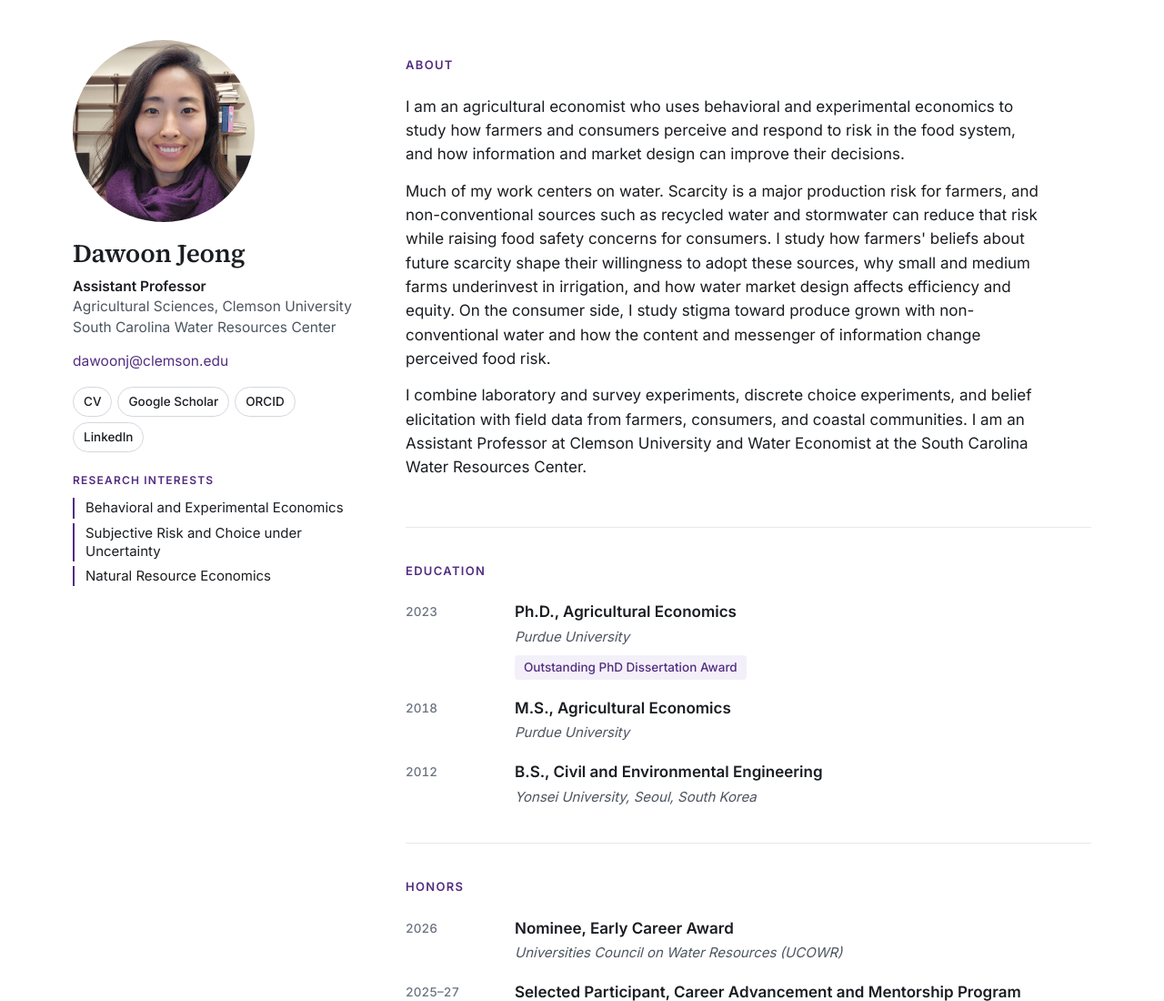
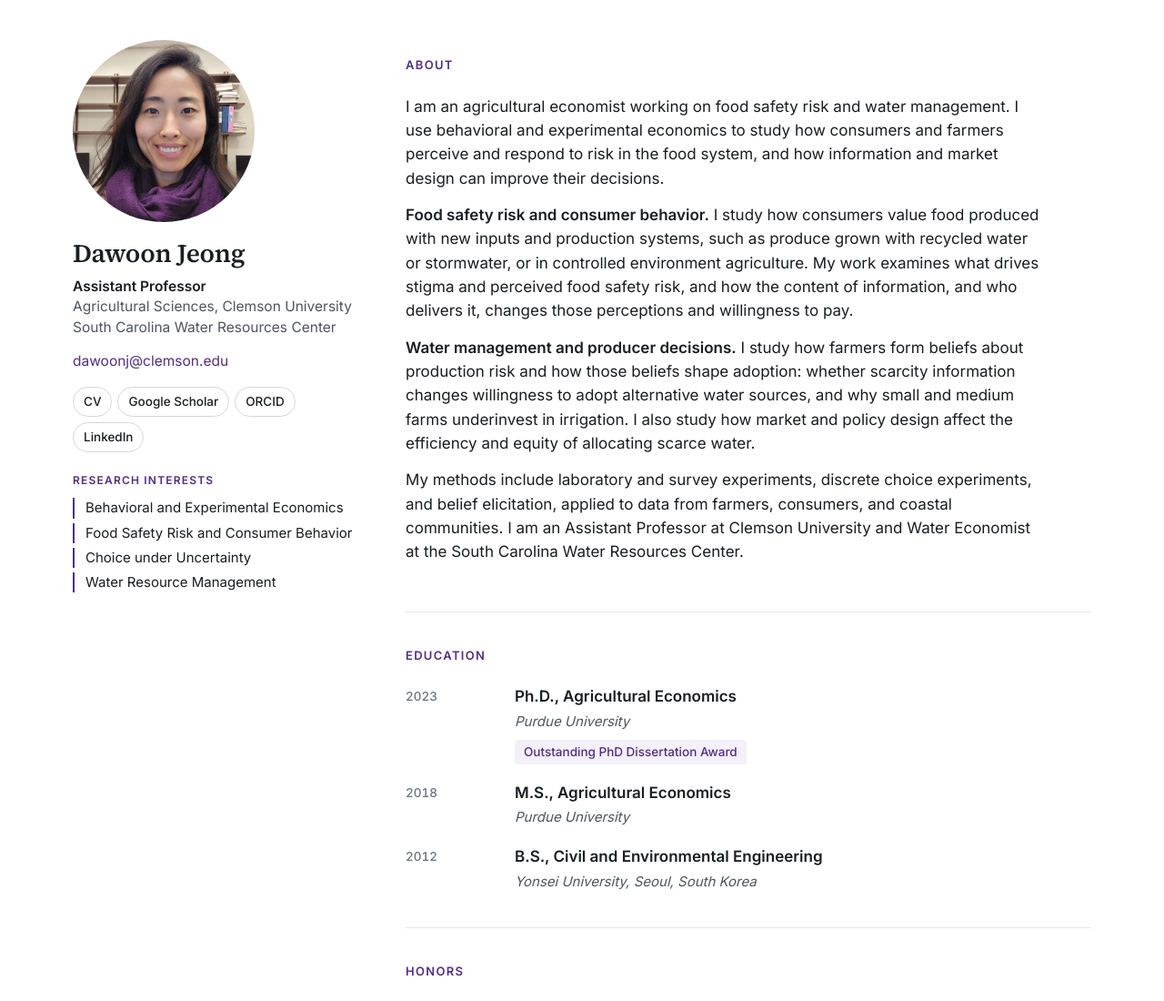
Before and after one commit to dawoon113/dawoon113.github.io, a plain HTML site: page index.html in a window 1280 px wide. Shown: the top 1100 px of the page at 91% size. Drawn offline with Linux system fonts and the light colour scheme.

Commit message:
Add files via upload

```diff
--- a/index.html
+++ b/index.html
@@ -4,7 +4,7 @@
 <meta charset="utf-8">
 <meta name="viewport" content="width=device-width, initial-scale=1">
 <title>Dawoon Jeong</title>
-<meta name="description" content="Dawoon Jeong — Assistant Professor of Agricultural Economics, Clemson University. Water economics, experimental market design, discrete choice experiments.">
+<meta name="description" content="Dawoon Jeong — Assistant Professor of Agricultural Economics, Clemson University. Food safety risk, consumer behavior, and water management; behavioral and experimental economics.">
 <link rel="preconnect" href="https://fonts.googleapis.com">
 <link rel="preconnect" href="https://fonts.gstatic.com" crossorigin>
 <link href="https://fonts.googleapis.com/css2?family=Source+Serif+4:opsz,wght@8..60,400;8..60,600&family=Inter:wght@400;500;600&display=swap" rel="stylesheet">
@@ -131,8 +131,9 @@
     <span class="side-label">Research Interests</span>
     <ul>
       <li>Behavioral and Experimental Economics</li>
-      <li>Subjective Risk and Choice under Uncertainty</li>
-      <li>Natural Resource Economics</li>
+      <li>Food Safety Risk and Consumer Behavior</li>
+      <li>Choice under Uncertainty</li>
+      <li>Water Resource Management</li>
     </ul>
   </div>
   <nav class="toc">
@@ -153,20 +154,26 @@
     <h2>About</h2>
     <div>
       <p>
-        I am an agricultural economist who uses behavioral and experimental economics to study how farmers and consumers
-        perceive and respond to risk in the food system, and how information and market design can improve their decisions.
+        I am an agricultural economist working on food safety risk and water management. I use behavioral and experimental
+        economics to study how consumers and farmers perceive and respond to risk in the food system, and how information and
+        market design can improve their decisions.
       </p>
       <p>
-        Much of my work centers on water. Scarcity is a major production risk for farmers, and non-conventional sources such as
-        recycled water and stormwater can reduce that risk while raising food safety concerns for consumers. I study how farmers'
-        beliefs about future scarcity shape their willingness to adopt these sources, why small and medium farms underinvest in
-        irrigation, and how water market design affects efficiency and equity. On the consumer side, I study stigma toward produce
-        grown with non-conventional water and how the content and messenger of information change perceived food risk.
+        <strong>Food safety risk and consumer behavior.</strong> I study how consumers value food produced with new inputs and
+        production systems, such as produce grown with recycled water or stormwater, or in controlled environment agriculture.
+        My work examines what drives stigma and perceived food safety risk, and how the content of information, and who
+        delivers it, changes those perceptions and willingness to pay.
       </p>
       <p>
-        I combine laboratory and survey experiments, discrete choice experiments, and belief elicitation with field data from
-        farmers, consumers, and coastal communities. I am an Assistant Professor at Clemson University and Water Economist at the
-        South Carolina Water Resources Center.
+        <strong>Water management and producer decisions.</strong> I study how farmers form beliefs about production risk and how
+        those beliefs shape adoption: whether scarcity information changes willingness to adopt alternative water sources, and
+        why small and medium farms underinvest in irrigation. I also study how market and policy design affect the efficiency
+        and equity of allocating scarce water.
+      </p>
+      <p>
+        My methods include laboratory and survey experiments, discrete choice experiments, and belief elicitation, applied to
+        data from farmers, consumers, and coastal communities. I am an Assistant Professor at Clemson University and Water
+        Economist at the South Carolina Water Resources Center.
       </p>
     </div>
   </section>
```
